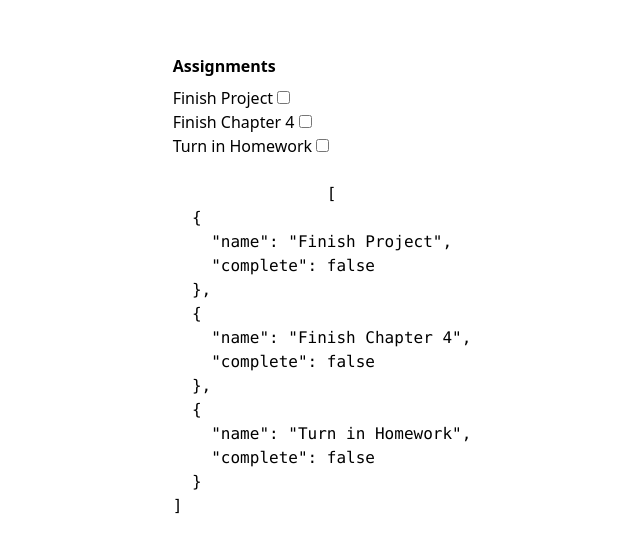
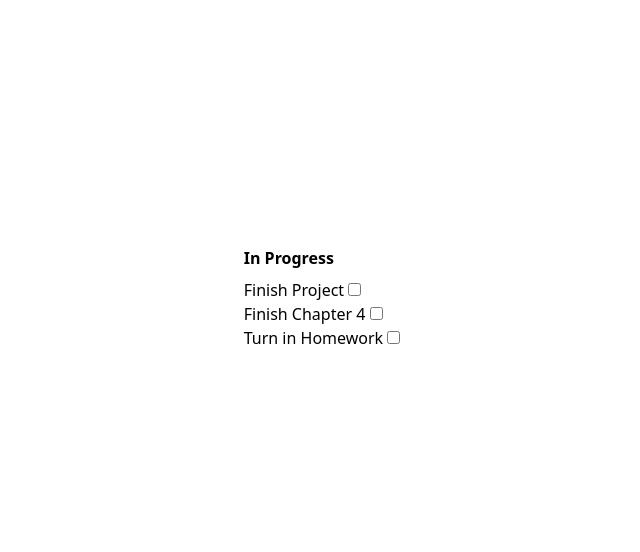
Before and after one commit to Jdubstep1357/Vue_Tutorial, a plain HTML site: page index-12-18_part2.html in a window 1280 px wide. Shown: the part 102-654 px from the top of the page, without its empty margins (318-958 px from the left). Drawn offline with nearby package versions, Linux system fonts and the light colour scheme.

Commit message:
Finished Section 1 Lesson 3. Made checkboxes that on click pop up on other area of screen

```diff
--- a/index-12-18_part2.html
+++ b/index-12-18_part2.html
@@ -10,12 +10,35 @@
 <body class="h-full grid place-items-center">
 
     <div id="app">
-        <section>
-            <h2 class="font-bold mb-2">Assignments</h2>
+        <section v-show="inProgressAssignments.length">
+            <h2 class="font-bold mb-2">In Progress</h2>
+
+            <ul>
+                <!-- v-for loops through names  -->
+                <li v-for="assignment in inProgressAssignments"
+                    :key="assignment.id">
+                    <!-- :key is unique to current item. Keeps track of order of array. Otherwise wanky results -->
+                    <!-- id is referenced down below in array of data -->
+                    <label>
+                        {{ assignment.name }}
+                            <!-- v-model sets value to true if checked by checkbox -->
+                        <input type="checkbox" v-model="assignment.complete">
+                    </label>
+                </li>
+            </ul>
+        </section>
+
+        <!-- v-if does not show section in DOM  -->
+
+        <!-- v-show will toggle visibility display hidden if condition is false  -->
+        <section v-show="completedAssignments.length" class="mt-8">
+            <h2 class="font-bold mb-2">Completed Assignments</h2>
 
             <ul>
                 <!-- v-for loops through names -->
-                <li v-for="assignment in assignments">
+                <!-- filter returns only items that returned true for a given condition -->
+                <li v-for="assignment in assignments.filter(a => a.complete)"
+                    :key="assignment.id">
                     <label>
                         {{ assignment.name }}
                             <!-- v-model sets value to true if checked by checkbox -->
@@ -24,11 +47,9 @@
                 </li>
             </ul>
 
-            <pre>
-                <!-- values are set to true if checked by checkbox -->
-                {{ assignments }}
-            </pre>
         </section>
+
+
     </div>
 
     <script>
@@ -37,13 +58,32 @@
         let app = {
             data() {
                 return {
+                    // id is referenced by :key
                     assignments: [
-                        { name: 'Finish Project', complete: false },
-                        { name: 'Finish Chapter 4', complete: false },
-                        { name: 'Turn in Homework', complete: false },
+                        { name: 'Finish Project', complete: false, id: 1 },
+                        { name: 'Finish Chapter 4', complete: false, id: 2 },
+                        { name: 'Turn in Homework', complete: false, id: 3 },
 
                     ]
                 }
+            },
+
+            computed: {
+
+                // Assignments that are completed
+                completedAssignments() {
+                    // Computed Property
+                    return this.assignments.filter(assignment => assignment.complete);
+                },
+
+                /*
+                filter returns only items that returned true for a given condition
+                shows assignments that are NOT completed */
+                // Assignments that are NOT completed
+                inProgressAssignments() {
+                    // Computed Property
+                    return this.assignments.filter(assignment => ! assignment.complete);
+                },
             }
         };
 
```
